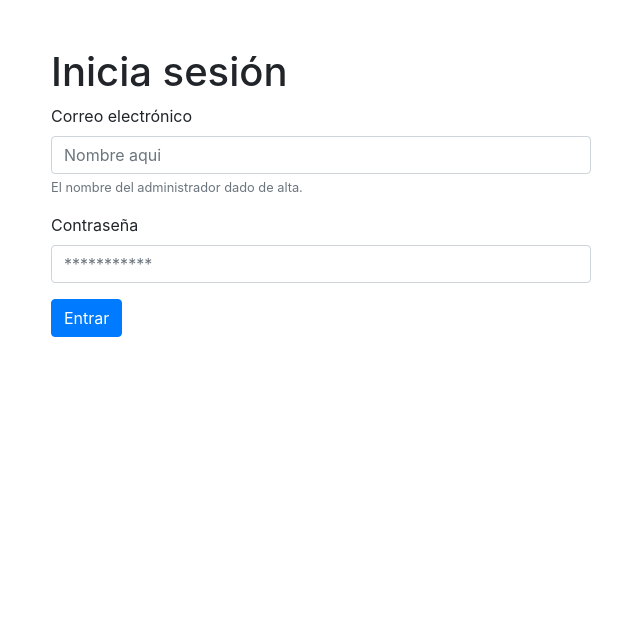
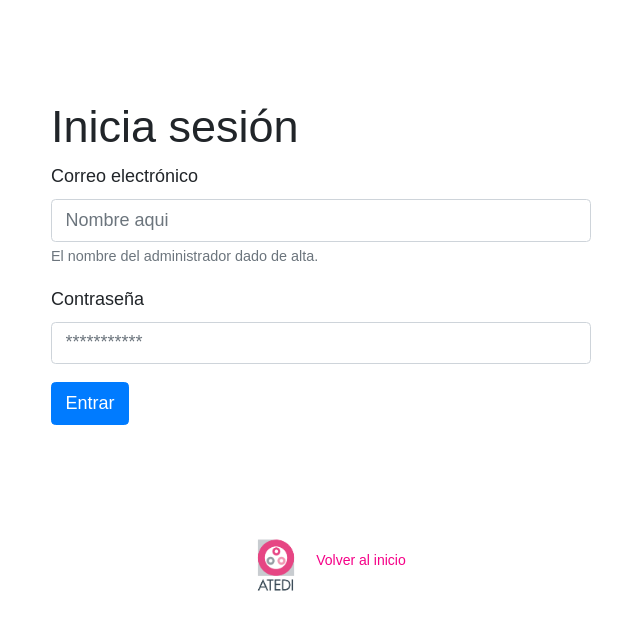
Before and after one commit to JLHuerta13/ATEDIwebpage, a PHP site: page /html/loginAdmin.html in a window 1280 px wide. Shown: the top 630 px of the page, without its empty margins (319-959 px from the left). Run offline with PHP 8.4, Linux system fonts and the light colour scheme; some web fonts are replaced.

Commit message:
cambios 15/02/2024

```diff
--- a/html/loginAdmin.html
+++ b/html/loginAdmin.html
@@ -12,6 +12,7 @@
     <script src="https://stackpath.bootstrapcdn.com/bootstrap/4.3.1/js/bootstrap.min.js"></script>
     <script src="https://unpkg.com/axios/dist/axios.min.js"></script>
     <script src="../js/loginAdmin.js"></script>
+    <link rel="stylesheet" href="../css/styles2.css">
 </head>
 
 <body>
@@ -38,5 +39,16 @@
             </div>
         </div>
     </div>
+    <section class="container" id="volver_a_inicio">
+        <div class="logo-principal">
+            <button class="custom-button"><a href="../index2.php"><img class="logo-img"
+                        src="../img/10_jess_logo_atedi_COLOR.png" alt="Ir al inicio"></a></button>
+            <a href="../index2.php">
+                <h1>Volver al inicio</h1>
+            </a>
+        </div>
+    </section>
+
 </body>
+
 </html>
--- a/index2.php
+++ b/index2.php
@@ -462,7 +462,7 @@
                 <p>Dirección: Universidad 231, Cerro de las Campanas S/N, Las Campanas, 76010 Santiago de Querétaro, Qro.</p>
                 <p>Teléfono: +52 442 192 1200  Ext. 3104</p>
                 <p>Correo Electrónico: admon.atedi@uaq.edu.mx</p>
-                <a href="../html/loginAdmin.html">Administradores</a>
+                <a href="html/loginAdmin.html">Administradores</a>
             </div>
             <div class="footer-column">
                 <h3>Redes Sociales</h3>
```
Also changed, not shown: php/login.php (+16 -0 lines).
